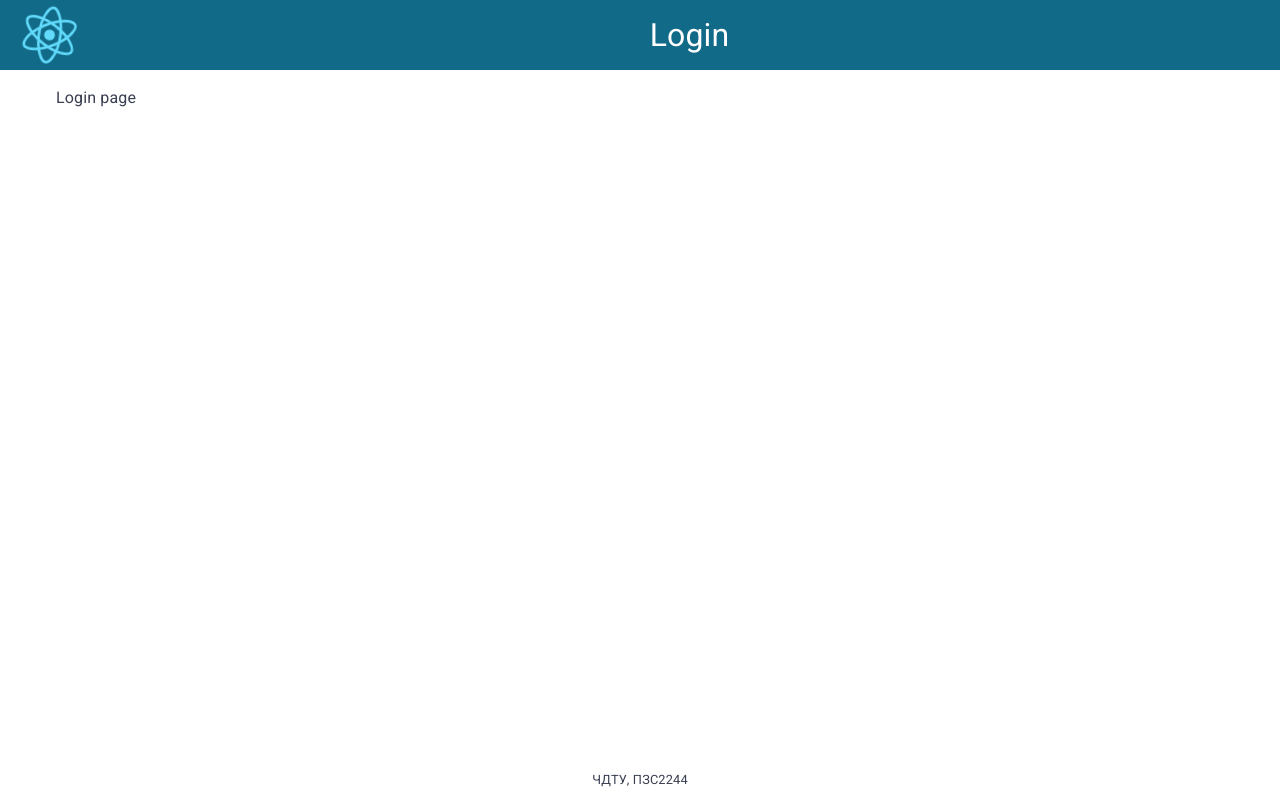
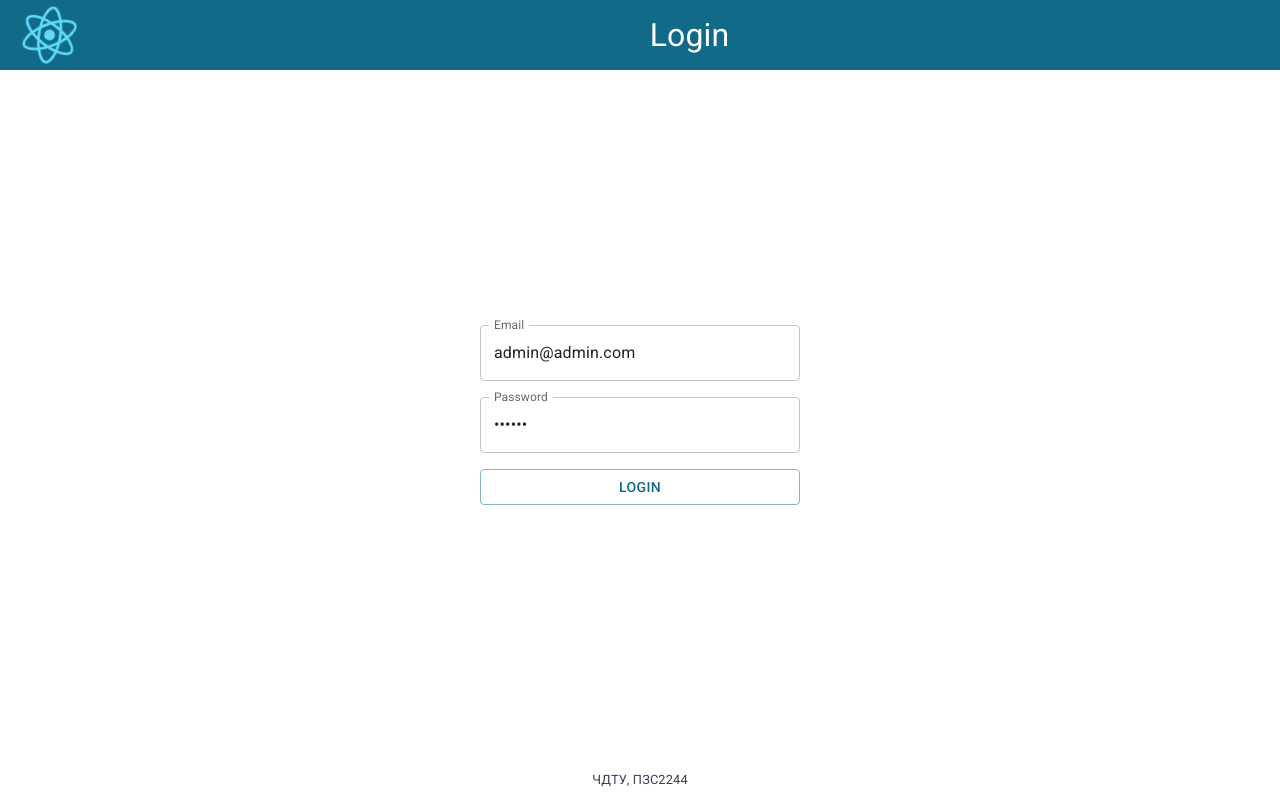
Before and after one commit to westanvv/university-library-ui, a React (Create React App) app: page /login in a window 1280 px wide. Built offline with nearby package versions, Linux system fonts and the light colour scheme; no server answers.

Commit message:
Added api service, authorization

```diff
--- a/package.json
+++ b/package.json
@@ -17,7 +17,9 @@
     "@types/lodash": "4.14.194",
     "@types/react-redux": "7.1.25",
     "@types/redux-logger": "3.0.9",
+    "axios": "1.4.0",
     "clsx": "1.2.1",
+    "jwt-decode": "3.1.2",
     "lodash": "4.17.21",
     "moment": "2.29.4",
     "react": "18.2.0",
--- /dev/null
+++ b/src/constants.ts
@@ -0,0 +1,2 @@
+export const API_URL = process.env.REACT_APP_API_URL;
+export const IS_DEVELOPMENT = process.env.NODE_ENV === 'development';
--- a/src/pages/Login/Login.module.scss
+++ b/src/pages/Login/Login.module.scss
@@ -0,0 +1,10 @@
+.root {
+  max-width: 320px;
+  display: flex;
+  flex-direction: column;
+  gap: 1rem;
+  flex-grow: 1;
+  align-self: center;
+  justify-content: center;
+  text-align: center;
+}
--- a/src/pages/Login/Login.tsx
+++ b/src/pages/Login/Login.tsx
@@ -1,11 +1,53 @@
-import React, {memo} from 'react';
+import React, {memo, useState, useCallback, FocusEvent} from 'react';
+import Button from '@mui/material/Button';
+import TextField from '@mui/material/TextField';
 
 import Layout from 'src/components/Layout';
+import {IS_DEVELOPMENT} from 'src/constants';
+import {authThunks} from 'src/store';
+
+import styles from './Login.module.scss';
 
 function Login() {
+  const [email, setEmail] = useState(IS_DEVELOPMENT ? 'admin@admin.com' : '');
+  const [pass, setPass] = useState(IS_DEVELOPMENT ? '111111' : '');
+
+  const handleEmailChange = useCallback((event: FocusEvent<HTMLInputElement>) => {
+    const {value} = event.target;
+    setEmail(value);
+  }, []);
+
+  const handlePassChange = useCallback((event: FocusEvent<HTMLInputElement>) => {
+    const {value} = event.target;
+    setPass(value);
+  }, []);
+
+  const handleSubmit = useCallback(() => {
+    authThunks.login(email, pass);
+  }, [email, pass]);
+
   return (
-    <Layout name="Login">
-      <div>Login page</div>
+    <Layout name="Login" className={styles.root}>
+      <TextField
+        label="Email"
+        variant="outlined"
+        placeholder="Enter your email"
+        fullWidth
+        onChange={handleEmailChange}
+        type="email"
+        value={email}
+      />
+      <TextField
+        label="Password"
+        variant="outlined"
+        fullWidth
+        onChange={handlePassChange}
+        type="password"
+        value={pass}
+      />
+      <Button variant="outlined" onClick={handleSubmit}>
+        Login
+      </Button>
     </Layout>
   );
 }
--- /dev/null
+++ b/src/services/api.ts
@@ -0,0 +1,40 @@
+import axios, {AxiosRequestConfig} from 'axios';
+
+import {commonThunks, NOTIFICATION_STATUSES} from 'src/store';
+import {API_URL} from 'src/constants';
+
+type Request = {
+  url: string;
+  method?: string;
+  data: object;
+  status?: number;
+};
+
+function api<T>(request: Request) {
+  const sendRequest: AxiosRequestConfig = {
+    ...request,
+    baseURL: API_URL,
+    method: request.method || 'GET',
+    responseType: 'json',
+    headers: {
+      ...(localStorage.getItem('token') ? {Authorization: `Bearer ${localStorage.getItem('token')}`} : {}),
+    },
+  };
+
+  return axios<T>(sendRequest)
+    .then(response => {
+      if (request.status && response.status !== request.status) {
+        throw new Error('Wrong status');
+      }
+
+      return response;
+    })
+    .catch(e => {
+      commonThunks.addNotification({
+        message: e?.response?.data?.message || e.message,
+        status: NOTIFICATION_STATUSES.danger,
+      });
+    });
+}
+
+export default api;
--- /dev/null
+++ b/src/services/index.ts
@@ -0,0 +1,7 @@
+import api from './api';
+
+export {api};
+
+export default {
+  api,
+};
--- /dev/null
+++ b/src/store/auth/slice.ts
@@ -0,0 +1,25 @@
+import {createSlice, PayloadAction} from '@reduxjs/toolkit';
+
+import {AuthReducer, User} from './types';
+
+const initialState: AuthReducer = {
+  user: undefined,
+  token: undefined,
+};
+
+export const authSlice = createSlice({
+  name: 'AUTH',
+  initialState,
+  reducers: {
+    login: (state, action: PayloadAction<{user: User; token: string}>) => {
+      state.user = action.payload.user;
+      state.token = action.payload.token;
+    },
+    logout: state => {
+      state.user = undefined;
+      state.token = undefined;
+    },
+  },
+});
+
+export const {reducer, actions} = authSlice;
--- /dev/null
+++ b/src/store/auth/thunks.ts
@@ -0,0 +1,34 @@
+import jwt from 'jwt-decode';
+import {api} from 'src/services';
+
+import {dispatch} from '../helpers';
+import {actions} from './slice';
+import {User} from './types';
+
+export const login = async (email: string, password: string) => {
+  const responce = await api<{token: string}>({
+    url: '/auth/login',
+    method: 'POST',
+    status: 200,
+    data: {
+      email,
+      password,
+    },
+  });
+
+  if (responce) {
+    const user = jwt(responce.data.token);
+    dispatch(
+      actions.login({
+        user: user as User,
+        token: responce.data.token,
+      })
+    );
+    localStorage.setItem('token', responce.data.token);
+    window.location.href = '/';
+  }
+};
+
+export const logout = () => {
+  dispatch(actions.logout());
+};
--- /dev/null
+++ b/src/store/auth/types.ts
@@ -0,0 +1,12 @@
+export type User = {
+  id: number;
+  firstName?: string;
+  lastName?: string;
+  email: string;
+  userRoleId: number;
+};
+
+export interface AuthReducer {
+  user?: User;
+  token?: string;
+}
--- a/src/store/configureReducers.ts
+++ b/src/store/configureReducers.ts
@@ -1,10 +1,12 @@
 import {combineReducers} from '@reduxjs/toolkit';
 
 import {reducer as commonReducer} from './common/slice';
+import {reducer as authReducer} from './auth/slice';
 
 const createRootReducer = () =>
   combineReducers({
     common: commonReducer,
+    auth: authReducer,
   });
 
 export default createRootReducer;
--- a/src/store/index.ts
+++ b/src/store/index.ts
@@ -2,6 +2,7 @@ import {AppDispatch, getStore, RootState} from './configureStore';
 import {dispatch, getState, useDispatch, useSelector} from './helpers';
 
 import * as commonThunks from './common/thunks';
+import * as authThunks from './auth/thunks';
 
 // types
 export * from './common/types';
@@ -9,6 +10,6 @@ export * from './common/types';
 // constants
 export * from './common/constants';
 
-export {getStore, useSelector, dispatch, getState, useDispatch, commonThunks};
+export {getStore, useSelector, dispatch, getState, useDispatch, commonThunks, authThunks};
 
 export type {RootState, AppDispatch};
```
Also changed, not shown: 2 other files (tests, documents, lock files or other folders).
